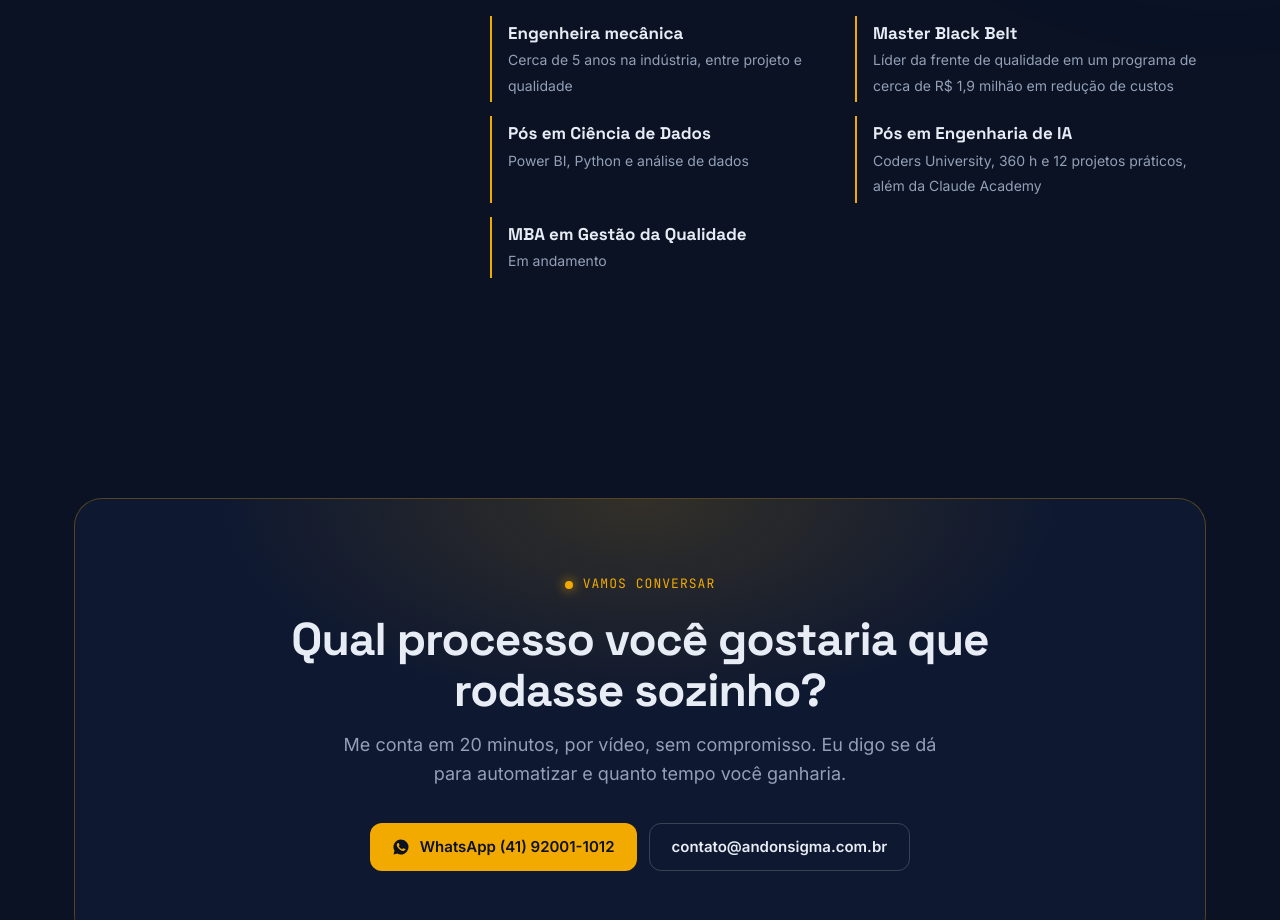
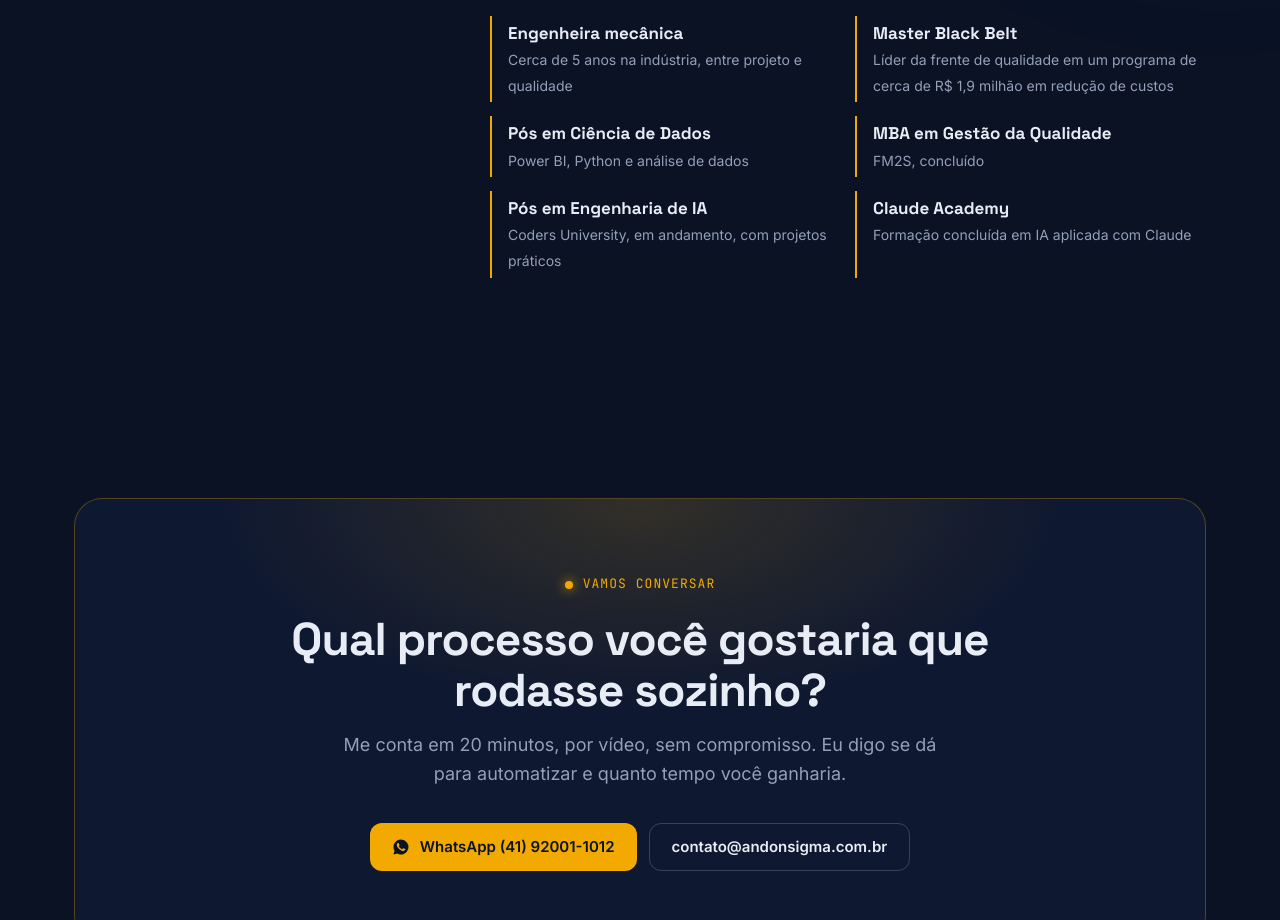
Before and after one commit to Debora1832/andonsigma-site, a plain HTML site: page index.html in a window 1280 px wide. Shown: the part 5020-5940 px from the top of the page. Drawn offline with Linux system fonts and the light colour scheme.

Commit message:
Atualiza formação: MBA concluído, Engenharia de IA em andamento, Claude Academy
Co-Authored-By: Claude Opus 5.5 <noreply@anthropic.com>
Claude-Session: https://claude.ai/code/session_013mE7pUzs89iUpC1Y6rZnjW

```diff
--- a/index.html
+++ b/index.html
@@ -309,8 +309,9 @@ footer .wrap{display:flex;flex-wrap:wrap;justify-content:space-between;gap:12px;
         <div class="cred"><b>Engenheira mecânica</b><span>Cerca de 5 anos na indústria, entre projeto e qualidade</span></div>
         <div class="cred"><b>Master Black Belt</b><span>Líder da frente de qualidade em um programa de cerca de R$ 1,9 milhão em redução de custos</span></div>
         <div class="cred"><b>Pós em Ciência de Dados</b><span>Power BI, Python e análise de dados</span></div>
-        <div class="cred"><b>Pós em Engenharia de IA</b><span>Coders University, 360 h e 12 projetos práticos, além da Claude Academy</span></div>
-        <div class="cred"><b>MBA em Gestão da Qualidade</b><span>Em andamento</span></div>
+        <div class="cred"><b>MBA em Gestão da Qualidade</b><span>FM2S, concluído</span></div>
+        <div class="cred"><b>Pós em Engenharia de IA</b><span>Coders University, em andamento, com projetos práticos</span></div>
+        <div class="cred"><b>Claude Academy</b><span>Formação concluída em IA aplicada com Claude</span></div>
       </div>
     </div>
   </div>
```
